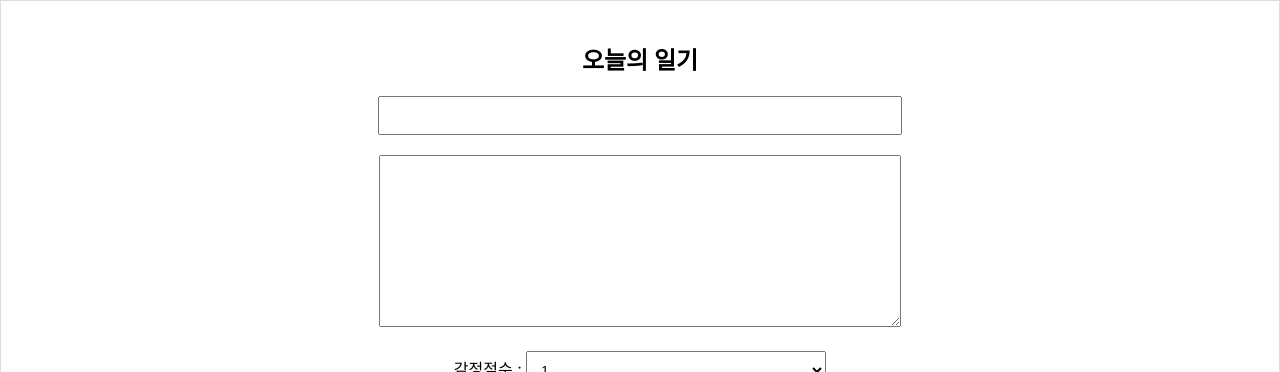
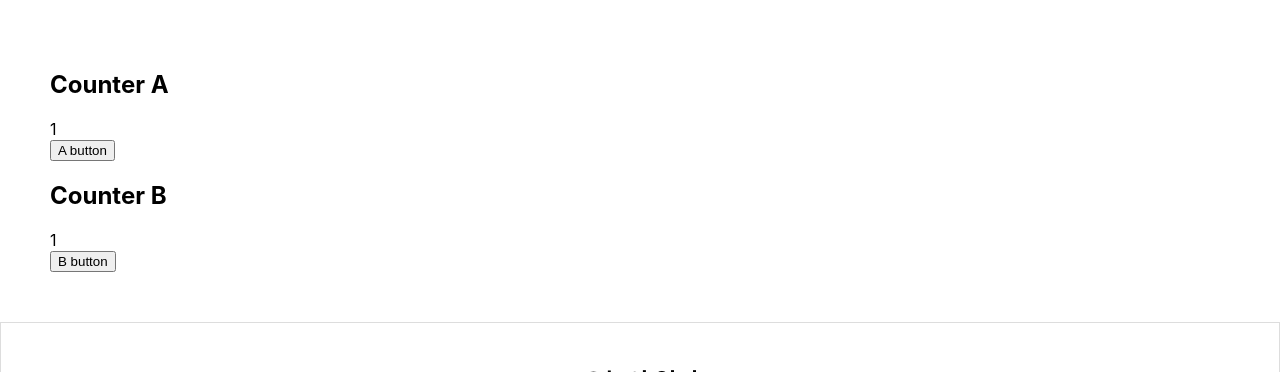
Before and after one commit to ccpjh/To-do-List, a React (Create React App) app: page / in a window 1280 px wide. Shown: the top 372 px of the page. Built offline with nearby package versions, Linux system fonts and the light colour scheme; no server answers.

Commit message:
react.memo practice

```diff
--- a/src/App.js
+++ b/src/App.js
@@ -1,6 +1,7 @@
 
 import DiaryEditor from './DiaryEditor';
 import DiaryList from "./DiaryList";
+import OptimizeTest from './OptimizeTest'
 import { useState, useRef , useEffect, useMemo} from 'react';
 import './App.css';
 
@@ -55,7 +56,7 @@
   }
 
   const getDiaryAnalysis = useMemo(() => {
-    console.log('일기 분석 시작');
+
     const goodCount = data.filter((it) => it.emotion >= 3).length;
     const badCount = data.length - goodCount;
     const goodRatio = (goodCount / data.length) * 100;
@@ -70,6 +71,7 @@
 
   return (
     <div className="App">
+      <OptimizeTest />
       <DiaryEditor onCreate={onCreate} />
       <div>
         전체일기 : {data.length}
--- /dev/null
+++ b/src/OptimizeTest.js
@@ -0,0 +1,57 @@
+import React, { useState, useEffect } from 'react';
+
+const CounterA = React.memo(({ count }) => {
+    useEffect(() => {
+        console.log(`CounterA Update - count: ${count}`)
+    })
+    return <div>{count}</div>
+})
+
+const CounterB = ({ obj }) => {
+    useEffect(() => {
+        console.log(`CounterB Update - count : ${obj.count}`)
+    })
+    return <div>{obj.count}</div>;
+};
+
+const areEqual = (prevProps, nextProps) => {
+    if (prevProps.obj.count === nextProps.obj.count) {
+        return true;
+    }
+    return false;
+};
+
+const MemoizedCounterB = React.memo(CounterB, areEqual);
+
+const OptimizeTest = () => {
+
+    const [count, setCount] = useState(1);
+    const [obj, setObj] = useState({
+        count: 1
+    })
+
+    return (
+        <div style={{ padding: 50 }}>
+            <div>
+                <h2>Counter A</h2>
+                <CounterA count={count} />
+                <button onClick={() => setCount(count)}>A button</button>
+            </div>
+            <div>
+                <h2>Counter B</h2>
+                <MemoizedCounterB obj={obj} />
+                <button
+                    onClick={() =>
+                        setObj({
+                            count: obj.count,
+                        })
+                    }
+                >
+                    B button
+                </button>
+            </div>
+        </div>
+    );
+}
+
+export default OptimizeTest
```
